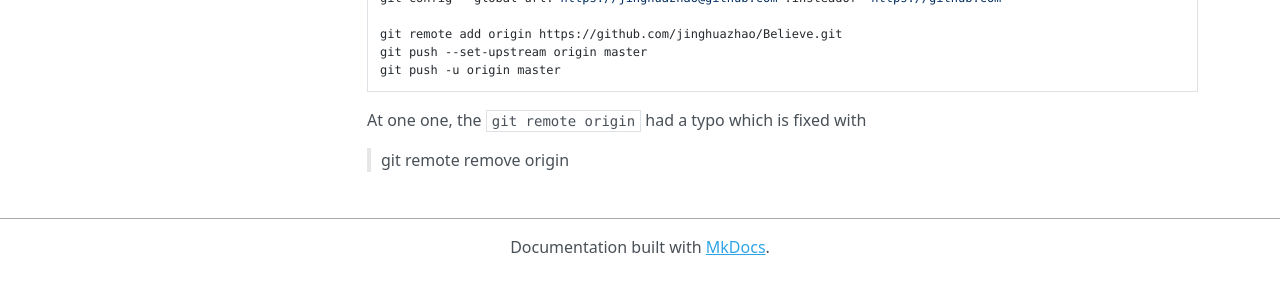
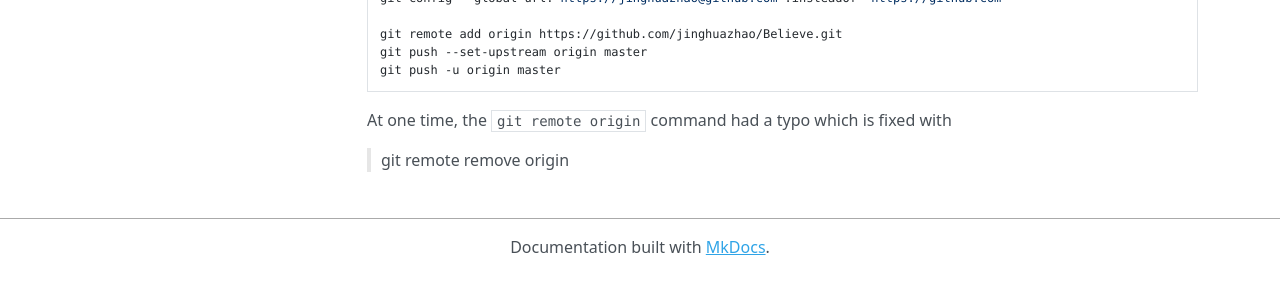
Before and after one commit to jinghuazhao/physalia, an MkDocs documentation site: the page built from docs/api.md, in a window 1280 px wide. Shown: the part 468-762 px from the top of the page. Built offline with MkDocs 1.6.1, drawn with Linux system fonts in a browser that asks for light colours; nearby versions of some CDN libraries; a script that is not in the unit is left out.

Commit message:
physalia

````diff
--- a/docs/api.md
+++ b/docs/api.md
@@ -25,6 +25,6 @@ git push --set-upstream origin master
 git push -u origin master
 ```
 
-At one one, the `git remote origin` had a typo which is fixed with
+At one time, the `git remote origin` command had a typo which is fixed with
 
 > git remote remove origin
````
